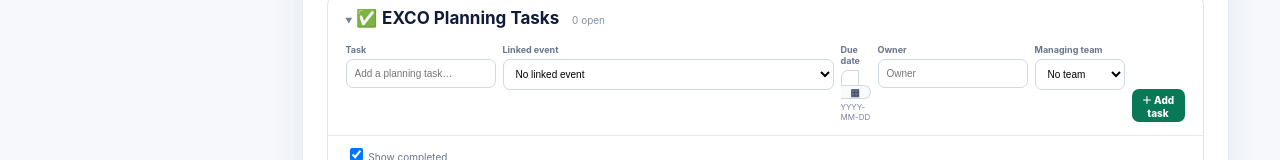
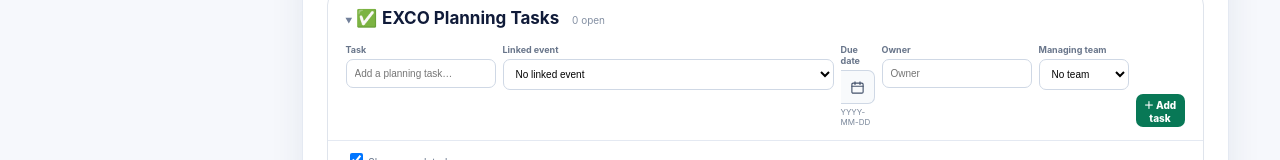
Before and after one commit to botaozheng180-netizen/NUSSCC-Digital-Hub, a Next.js app: page /calendar in a window 1280 px wide. Shown: the part 3693-3853 px from the top of the page. Built offline with nearby package versions, Linux system fonts and the light colour scheme.

Commit message:
Align task calendar button with date input

```diff
--- a/app/globals.css
+++ b/app/globals.css
@@ -673,10 +673,16 @@ body {
 }
 .english-date-picker {
   display: grid;
-  grid-template-columns: minmax(0, 1fr) 30px;
+  grid-template-columns: minmax(0, 1fr) 34px;
+  align-items: stretch;
 }
 .english-date-picker .date-picker-trigger {
-  min-height: 0;
+  display: grid;
+  place-items: center;
+  align-self: stretch;
+  width: 34px;
+  min-height: 34px;
+  height: 34px;
   padding: 0;
   border: 1px solid #cfd8e5;
   border-left: 0;
@@ -685,6 +691,9 @@ body {
   background: #f8fafc;
 }
 .english-date-picker input {
+  width: 100%;
+  min-height: 34px;
+  height: 34px;
   border-radius: 7px 0 0 7px;
 }
 .date-picker-dialog {
--- a/components/ui/english-date-picker.tsx
+++ b/components/ui/english-date-picker.tsx
@@ -1,6 +1,7 @@
 "use client";
 
 import { useRef, useState } from "react";
+import { Icon } from "@/components/icons";
 import { AccessibleDialog } from "./accessible-dialog";
 
 const MONTHS = ["January", "February", "March", "April", "May", "June", "July", "August", "September", "October", "November", "December"] as const;
@@ -62,7 +63,7 @@ export function EnglishDatePicker({ value, onChange, invalid = false, describedB
   return (
     <div className="english-date-picker">
       <input type="text" inputMode="numeric" autoComplete="off" value={value} onChange={(event) => onChange(event.target.value)} placeholder="YYYY-MM-DD" aria-label="Due date (YYYY-MM-DD)" aria-invalid={invalid} aria-describedby={describedBy} />
-      <button ref={triggerRef} type="button" className="date-picker-trigger" onClick={openPicker} aria-label="Choose due date" aria-haspopup="dialog">▦</button>
+      <button ref={triggerRef} type="button" className="date-picker-trigger" onClick={openPicker} aria-label="Choose due date" aria-haspopup="dialog"><Icon name="calendar" size={15} /></button>
       {open && <AccessibleDialog className="date-picker-dialog" labelledBy="date-picker-title" onClose={() => setOpen(false)} initialFocusRef={selectedIsVisible ? selectedDateRef : undefined}>
         <div className="date-picker-header">
           <button type="button" onClick={() => moveMonth(-1)} aria-label="Previous month">←</button>
```
